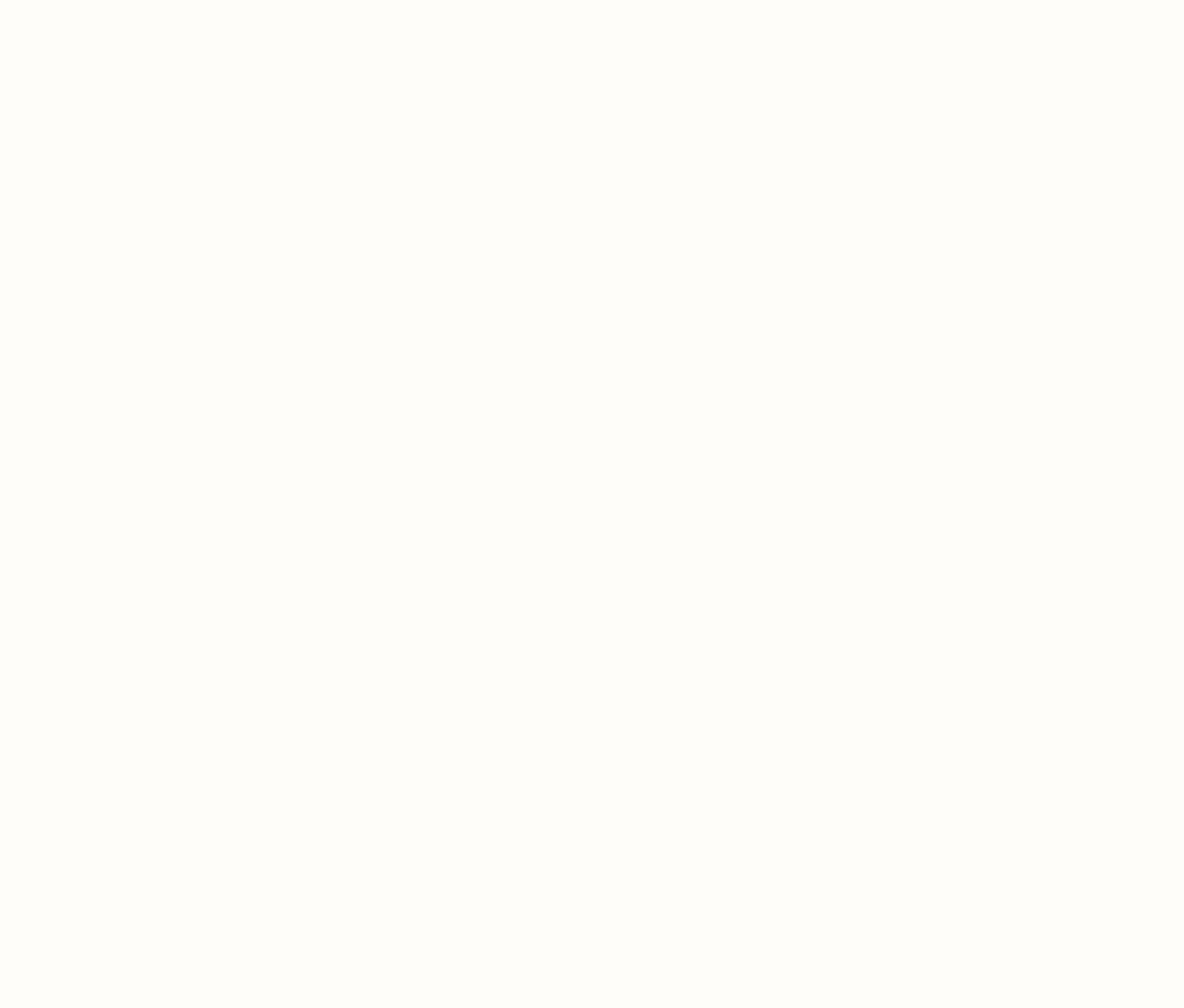
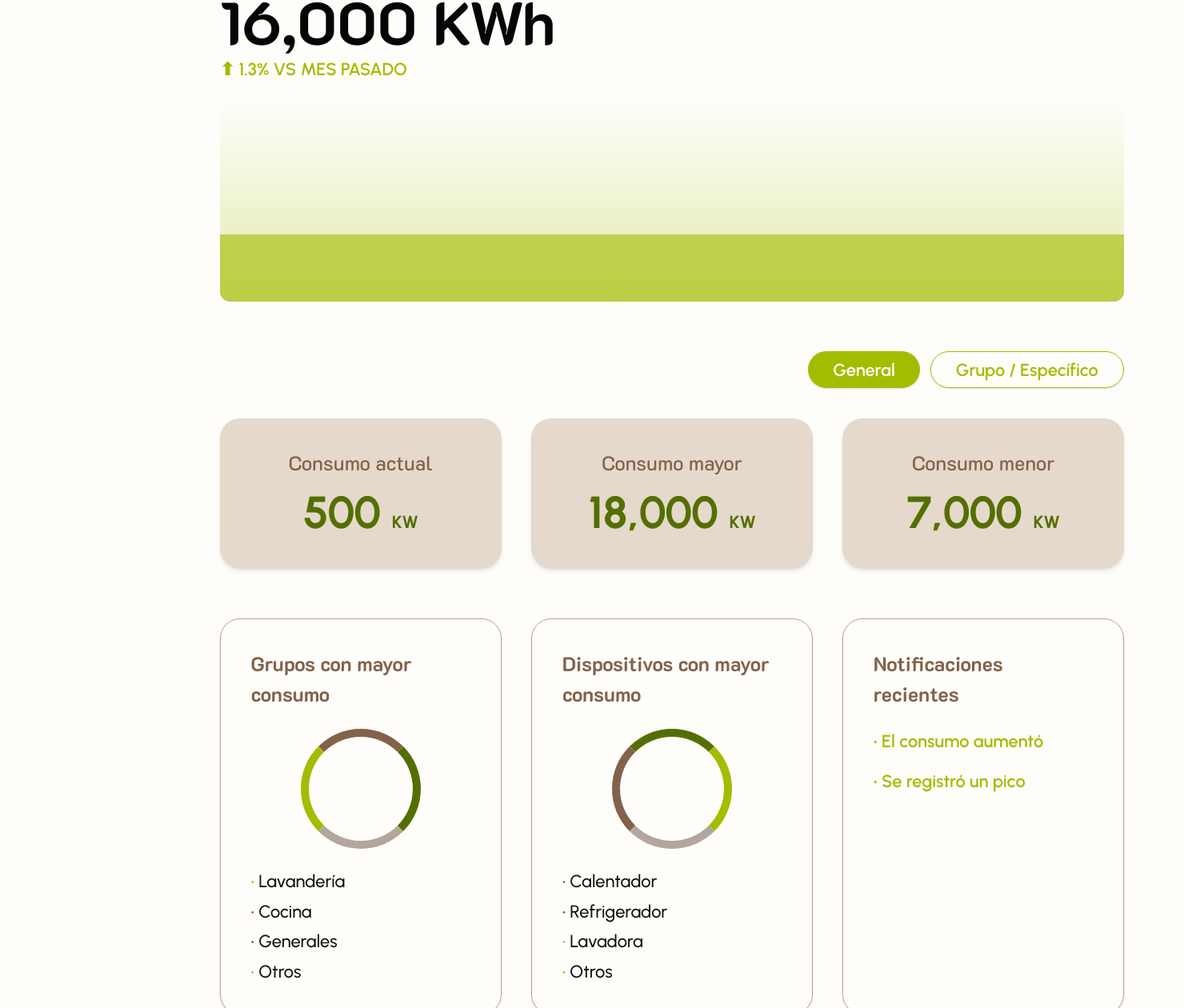
Before and after one commit to oowl3/puchamamota-energoserver-, a Next.js app: page /dulson-2 in a window 1280 px wide. Shown: the part 217-1477 px from the top of the page at 80% size, 1480 px wide, since content can reach past the window. Before the commit the page ends 800 px from the top, so only its background shows below. Built offline with nearby package versions, Linux system fonts and the light colour scheme.

Commit message:
se hizo la vista de la grafica

```diff
--- a/src/app/dulson-2/page.tsx
+++ b/src/app/dulson-2/page.tsx
@@ -1,9 +1,91 @@
-import React from 'react'
+'use client';
+
+import React from 'react';
+import Header_loguin from '../components/elements/header/Header_loguin';
 
 const Dulson_2 = () => {
   return (
-    <div>page</div>
-  )
-}
+    <main className="sm:ml-[200px] mt-20 px-4 sm:px-8 w-full font-urbanist text-[var(--color-text)] min-h-screen">
+      <div className="w-full px-4 py-6">
 
-export default Dulson_2
+        <Header_loguin />
+
+        {/* Título y consumo promedio */}
+        <section className="mb-10">
+          <p className="text-sm text-[var(--color-v-4)] font-semibold">Consumo promedio de <span className="text-[var(--color-v-b)]">ENERO 2025</span></p>
+          <h2 className="text-5xl font-k2d text-[var(--color-v-b)] mt-2">16,000 KWh</h2>
+          <p className="text-[var(--color-v-2)] text-sm font-semibold mt-1">⬆ 1.3% VS MES PASADO</p>
+
+          {/* Simulación gráfica (decorativa) */}
+          <div className="h-40 mt-4 rounded-lg bg-gradient-to-t from-[var(--color-v-2)]/30 to-transparent relative">
+            <div className="absolute bottom-0 w-full h-1/3 bg-[var(--color-v-2)]/60 rounded-b-lg" />
+          </div>
+        </section>
+
+        {/* Botones de vista */}
+        <div className="flex justify-end gap-2 mb-6">
+          <button className="bg-[var(--color-v-2)] text-[var(--color-bg)] px-5 py-1 rounded-full text-sm font-semibold shadow">General</button>
+          <button className="border border-[var(--color-v-2)] text-[var(--color-v-2)] px-5 py-1 rounded-full text-sm font-semibold shadow-sm">Grupo / Específico</button>
+        </div>
+
+        {/* Indicadores de consumo */}
+        <section className="grid grid-cols-1 sm:grid-cols-3 gap-6 text-center mb-10">
+          <div className="bg-[var(--color-v-6)] p-6 rounded-2xl shadow-md">
+            <h3 className="text-base font-medium text-[var(--color-v-4)]">Consumo actual</h3>
+            <p className="text-4xl font-bold text-[var(--color-v-1)] mt-2">500 <span className="text-sm">KW</span></p>
+          </div>
+          <div className="bg-[var(--color-v-6)] p-6 rounded-2xl shadow-md">
+            <h3 className="text-base font-medium text-[var(--color-v-4)]">Consumo mayor</h3>
+            <p className="text-4xl font-bold text-[var(--color-v-1)] mt-2">18,000 <span className="text-sm">KW</span></p>
+          </div>
+          <div className="bg-[var(--color-v-6)] p-6 rounded-2xl shadow-md">
+            <h3 className="text-base font-medium text-[var(--color-v-4)]">Consumo menor</h3>
+            <p className="text-4xl font-bold text-[var(--color-v-1)] mt-2">7,000 <span className="text-sm">KW</span></p>
+          </div>
+        </section>
+
+        {/* Gráficos y notificaciones */}
+        <section className="grid grid-cols-1 md:grid-cols-3 gap-6">
+          {/* Grupos con mayor consumo */}
+          <div className="bg-[var(--color-bg)] p-6 border border-[var(--color-v-5)] rounded-2xl shadow-sm">
+            <h4 className="text-base font-bold text-[var(--color-v-4)] mb-4">Grupos con mayor consumo</h4>
+            <div className="w-full flex items-center justify-center mb-4">
+              <div className="w-24 h-24 rounded-full border-[10px] border-[var(--color-v-2)] border-t-[var(--color-v-4)] border-r-[var(--color-v-1)] border-b-[var(--color-v-5)]" />
+            </div>
+            <ul className="text-sm space-y-1 text-[var(--color-text)] font-medium">
+              <li><span className="text-[var(--color-v-2)]">•</span> Lavandería</li>
+              <li><span className="text-[var(--color-v-4)]">•</span> Cocina</li>
+              <li><span className="text-[var(--color-v-1)]">•</span> Generales</li>
+              <li><span className="text-[var(--color-v-5)]">•</span> Otros</li>
+            </ul>
+          </div>
+
+          {/* Dispositivos con mayor consumo */}
+          <div className="bg-[var(--color-bg)] p-6 border border-[var(--color-v-5)] rounded-2xl shadow-sm">
+            <h4 className="text-base font-bold text-[var(--color-v-4)] mb-4">Dispositivos con mayor consumo</h4>
+            <div className="w-full flex items-center justify-center mb-4">
+              <div className="w-24 h-24 rounded-full border-[10px] border-[var(--color-v-4)] border-t-[var(--color-v-1)] border-r-[var(--color-v-2)] border-b-[var(--color-v-5)]" />
+            </div>
+            <ul className="text-sm space-y-1 text-[var(--color-text)] font-medium">
+              <li><span className="text-[var(--color-v-4)]">•</span> Calentador</li>
+              <li><span className="text-[var(--color-v-1)]">•</span> Refrigerador</li>
+              <li><span className="text-[var(--color-v-5)]">•</span> Lavadora</li>
+              <li><span className="text-[var(--color-v-2)]">•</span> Otros</li>
+            </ul>
+          </div>
+
+          {/* Notificaciones recientes */}
+          <div className="bg-[var(--color-bg)] p-6 border border-[var(--color-v-5)] rounded-2xl shadow-sm">
+            <h4 className="text-base font-bold text-[var(--color-v-4)] mb-4">Notificaciones recientes</h4>
+            <ul className="text-sm space-y-3 text-[var(--color-v-2)] font-semibold">
+              <li className="flex items-center gap-2">• El consumo aumentó</li>
+              <li className="flex items-center gap-2">• Se registró un pico</li>
+            </ul>
+          </div>
+        </section>
+      </div>
+    </main>
+  );
+};
+
+export default Dulson_2;
```
